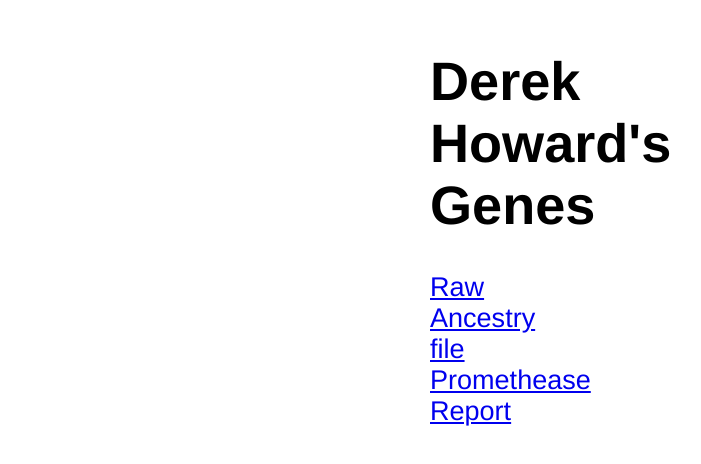
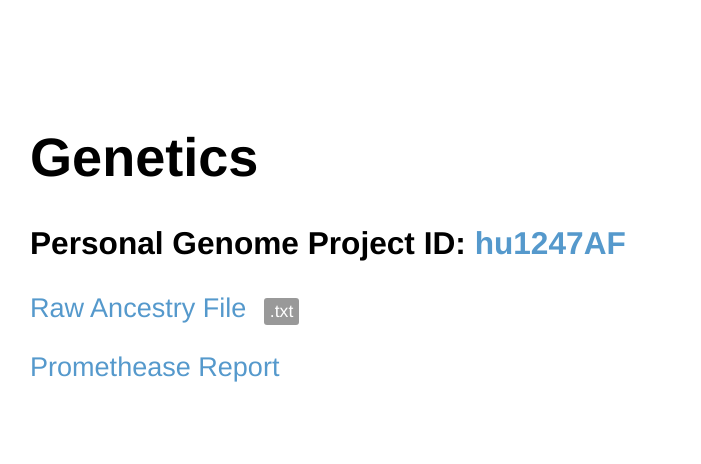
Before and after one commit to howderek/genes.howderek.com, a plain HTML site: page index.html in a window 1280 px wide. Shown: the whole page, without its empty margins (160-861 px from the left). Drawn offline with Linux system fonts and the light colour scheme.

Commit message:
Add Styles

```diff
--- a/index.html
+++ b/index.html
@@ -1,23 +1,40 @@
 <html>
 <head>
   <meta charset="UTF-8">
-  <title>Derek Howard's Genes</title>
+  <title>Derek Howard - hu1247AF</title>
   <style>
     body, html {
       font-family: "Helvetica Neue", Helvetica, sans-serif;
       font-size: 1.3em;
     }
+    a {
+      text-decoration: none;
+      color: #59c;
+    }
+    a:hover {
+      color: #7ad;
+    }
+    small {
+      font-size: .65em;
+      color:#fff;
+      background: #999;
+      border-radius: 3px;
+      padding: 3px 6px;
+      display: inline-block;
+      margin-left: 10px;
+    }
     .content {
-      margin: 50px auto;
-      max-width: 100px;
+      margin: 10% auto;
+      max-width: 900px;
     }
 </style>
 </head>
 <body>
 <div class="content">
-  <h1>Derek Howard's Genes</h1>
-  <a href="AncestryDNA.txt">Raw Ancestry file</a><br>
-  <a href="promethease/promethease.html">Promethease Report</a>
+  <h1>Genetics</h1>
+  <h3>Personal Genome Project ID: <a href="https://my.pgp-hms.org/profile/hu1247AF">hu1247AF</a></h3>
+  <p><a href="AncestryDNA.txt">Raw Ancestry File</a> <small>.txt</small> <br></p>
+  <p><a href="promethease/promethease.html">Promethease Report</a>
 </div>
 </body>
 </html>
```
